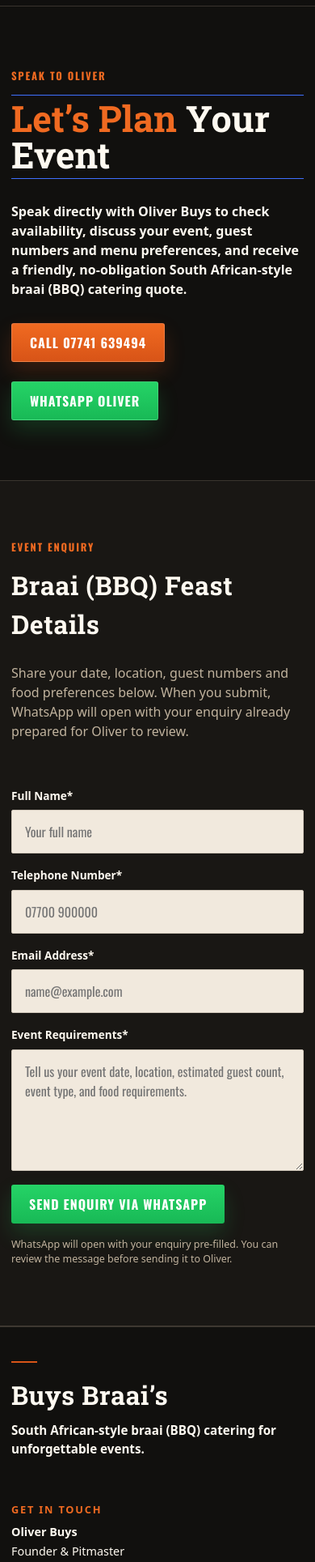
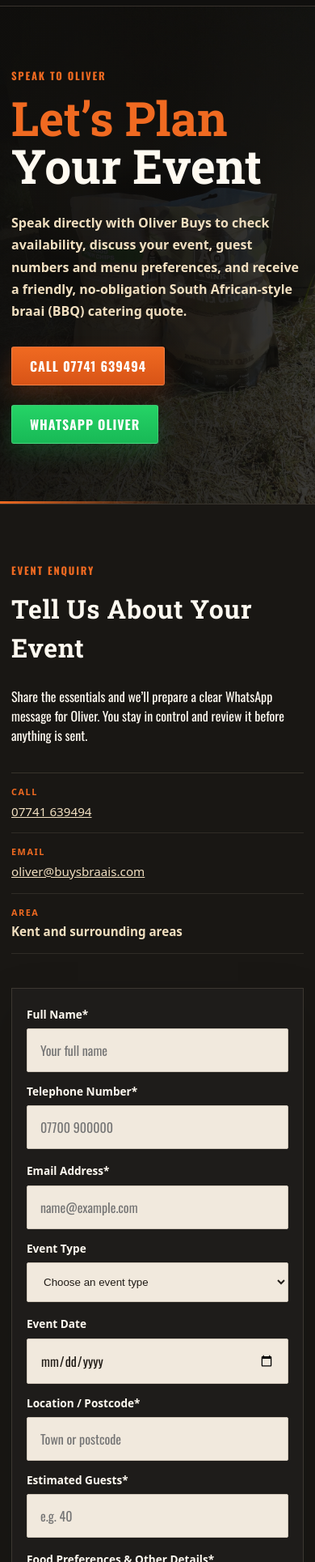
Before and after one commit to stephanbuys1975-beep/buysbraais-website, a website: page contact/index.html in a window 390 px wide. Shown: the part 71-2000 px from the top of the page at 81% size. Drawn offline with nearby package versions, Linux system fonts and the light colour scheme.

Commit message:
Finish Gallery and Contact production pages
* Polish gallery/index.html

* Polish gallery/gallery-v2.css

* Polish contact/index.html

* Polish script.js

* Add Contact production styles

```diff
--- /dev/null
+++ b/contact/contact-v2.css
@@ -0,0 +1,132 @@
+/* Contact production polish: clear direct routes and a practical WhatsApp enquiry handoff. */
+.contact-live-intro {
+  position: relative;
+  overflow: hidden;
+  background:
+    linear-gradient(90deg, rgba(14, 13, 11, .97), rgba(14, 13, 11, .78)),
+    url('../assets/photos/img-20260801-121742-hdr-cleaned.webp') 76% 52% / cover no-repeat;
+}
+
+.contact-live-intro::after {
+  content: "";
+  position: absolute;
+  inset: auto 0 0;
+  height: 3px;
+  background: linear-gradient(90deg, var(--orange-hot), transparent 55%);
+}
+
+.contact-live-intro .shell {
+  position: relative;
+  z-index: 1;
+}
+
+.contact-live-intro h1 {
+  max-width: 760px;
+  padding: 0;
+  border: 0;
+  font-size: clamp(3rem, 6vw, 5.5rem);
+}
+
+.contact-live-lead {
+  max-width: 720px;
+  color: var(--cream);
+  line-height: 1.7;
+}
+
+.enquiry-grid {
+  grid-template-columns: .8fr 1.2fr;
+  align-items: start;
+}
+
+.enquiry-form {
+  padding: 28px;
+  border: 1px solid rgba(241, 223, 192, .14);
+  background: rgba(255, 255, 255, .025);
+  box-shadow: 0 24px 54px rgba(0, 0, 0, .18);
+}
+
+.form-row {
+  display: grid;
+  grid-template-columns: repeat(2, minmax(0, 1fr));
+  gap: 14px;
+}
+
+.form-row-three {
+  grid-template-columns: .9fr 1.25fr .75fr;
+}
+
+.enquiry-form select {
+  width: 100%;
+  min-height: 49px;
+  border: 1px solid #cfc6b9;
+  border-radius: 2px;
+  background: #f1e9dd;
+  color: #211c17;
+  padding: 13px 40px 13px 16px;
+  outline: none;
+}
+
+.enquiry-form select:focus {
+  border-color: var(--orange-hot);
+  box-shadow: 0 0 0 3px rgba(240, 106, 33, .16);
+}
+
+.contact-direct {
+  margin-top: 34px;
+  border-top: 1px solid rgba(241, 223, 192, .14);
+}
+
+.contact-direct div {
+  padding: 15px 0;
+  display: grid;
+  gap: 4px;
+  border-bottom: 1px solid rgba(241, 223, 192, .10);
+}
+
+.contact-direct span {
+  color: var(--orange-hot);
+  font-family: system-ui, sans-serif;
+  font-size: .68rem;
+  font-weight: 800;
+  letter-spacing: .14em;
+  text-transform: uppercase;
+}
+
+.contact-direct a,
+.contact-direct strong {
+  color: var(--cream);
+  font-family: system-ui, sans-serif;
+  font-size: .95rem;
+}
+
+@media (max-width: 920px) {
+  .enquiry-grid {
+    grid-template-columns: 1fr;
+    gap: 42px;
+  }
+}
+
+@media (max-width: 620px) {
+  .contact-live-intro {
+    background:
+      linear-gradient(90deg, rgba(14, 13, 11, .96), rgba(14, 13, 11, .82)),
+      url('../assets/photos/img-20260801-121742-hdr-cleaned.webp') center / cover no-repeat;
+  }
+
+  .contact-live-intro h1 {
+    font-size: clamp(2.8rem, 15vw, 4.4rem);
+  }
+
+  .enquiry-form {
+    padding: 22px 18px;
+  }
+
+  .form-row,
+  .form-row-three {
+    grid-template-columns: 1fr;
+  }
+
+  .enquiry-form .button {
+    width: 100%;
+  }
+}
--- a/contact/index.html
+++ b/contact/index.html
@@ -11,6 +11,7 @@
   <link rel="apple-touch-icon" href="../assets/favicon-192.png">
   <link rel="manifest" href="../site.webmanifest">
   <link rel="stylesheet" href="../styles.css">
+  <link rel="stylesheet" href="contact-v2.css">
   <script defer src="../script.js"></script>
 </head>
 <body>
@@ -53,8 +54,14 @@
       <div class="shell enquiry-grid">
         <div class="enquiry-copy">
           <p class="eyebrow">Event Enquiry</p>
-          <h2>Braai (BBQ) Feast Details</h2>
-          <p>Share your date, location, guest numbers and food preferences below. When you submit, WhatsApp will open with your enquiry already prepared for Oliver to review.</p>
+          <h2>Tell Us About Your Event</h2>
+          <p>Share the essentials and we’ll prepare a clear WhatsApp message for Oliver. You stay in control and review it before anything is sent.</p>
+
+          <div class="contact-direct" aria-label="Direct contact options">
+            <div><span>Call</span><a href="tel:+447741639494">07741 639494</a></div>
+            <div><span>Email</span><a href="mailto:oliver@buysbraais.com">oliver@buysbraais.com</a></div>
+            <div><span>Area</span><strong>Kent and surrounding areas</strong></div>
+          </div>
         </div>
 
         <form class="enquiry-form" data-enquiry-form>
@@ -63,6 +70,7 @@
             <input type="text" name="website" tabindex="-1" autocomplete="off">
           </label>
 
+          <div class="form-row">
             <label>
               <span>Full Name*</span>
               <input type="text" name="full_name" placeholder="Your full name" autocomplete="name" required>
@@ -72,15 +80,47 @@
               <span>Telephone Number*</span>
               <input type="tel" name="telephone" placeholder="07700 900000" autocomplete="tel" required>
             </label>
+          </div>
 
+          <div class="form-row">
             <label>
               <span>Email Address*</span>
               <input type="email" name="email" placeholder="name@example.com" autocomplete="email" required>
             </label>
 
             <label>
-            <span>Event Requirements*</span>
-            <textarea name="event_requirements" rows="5" placeholder="Tell us your event date, location, estimated guest count, event type, and food requirements." required></textarea>
+              <span>Event Type</span>
+              <select name="event_type">
+                <option value="">Choose an event type</option>
+                <option>Private party or birthday</option>
+                <option>Wedding or celebration</option>
+                <option>Corporate event</option>
+                <option>Festival, market or public event</option>
+                <option>Something else</option>
+              </select>
+            </label>
+          </div>
+
+          <div class="form-row form-row-three">
+            <label>
+              <span>Event Date</span>
+              <input type="date" name="event_date">
+            </label>
+
+            <label>
+              <span>Location / Postcode*</span>
+              <input type="text" name="location" placeholder="Town or postcode" autocomplete="postal-code" required>
+            </label>
+
+            <label>
+              <span>Estimated Guests*</span>
+              <input type="number" name="guest_count" min="1" inputmode="numeric" placeholder="e.g. 40" required>
+            </label>
+          </div>
+
+          <label>
+            <span>Food Preferences &amp; Other Details*</span>
+            <textarea name="event_requirements" rows="5" placeholder="Tell us what you have in mind, including any dietary requirements or serving preferences." required></textarea>
           </label>
 
           <button class="button button-whatsapp" type="submit">Send Enquiry via WhatsApp</button>
--- a/script.js
+++ b/script.js
@@ -31,7 +31,15 @@ if (enquiryForm) {
     const name = String(formData.get('full_name') || '').trim();
     const telephone = String(formData.get('telephone') || '').trim();
     const email = String(formData.get('email') || '').trim();
+    const eventType = String(formData.get('event_type') || '').trim();
+    const eventDate = String(formData.get('event_date') || '').trim();
+    const location = String(formData.get('location') || '').trim();
+    const guestCount = String(formData.get('guest_count') || '').trim();
     const requirements = String(formData.get('event_requirements') || '').trim();
+
+    const dateForMessage = eventDate
+      ? new Intl.DateTimeFormat('en-GB', { dateStyle: 'long', timeZone: 'UTC' }).format(new Date(`${eventDate}T12:00:00Z`))
+      : 'Not confirmed';
 
     const message = [
       "Hi Oliver, I'd like a Buys Braai's catering quote.",
@@ -40,7 +48,12 @@ if (enquiryForm) {
       `Telephone: ${telephone}`,
       `Email: ${email}`,
       '',
-      'Event details:',
+      `Event type: ${eventType || 'Not specified'}`,
+      `Event date: ${dateForMessage}`,
+      `Location: ${location}`,
+      `Estimated guests: ${guestCount}`,
+      '',
+      'Food preferences and other details:',
       requirements
     ].join('\n');
 
```
Also changed, not shown: gallery/gallery-v2.css (+67 -0 lines), gallery/index.html (+19 -3 lines). Lines whose indentation alone changed are shown as unchanged.
